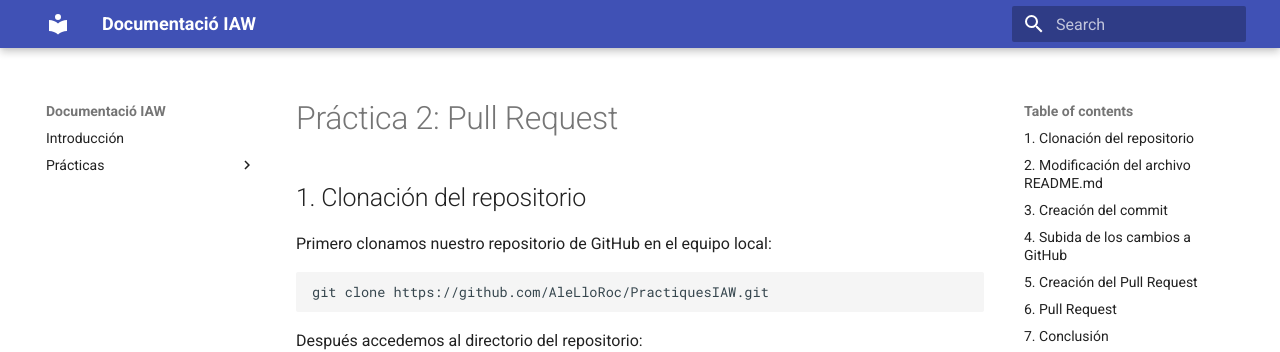
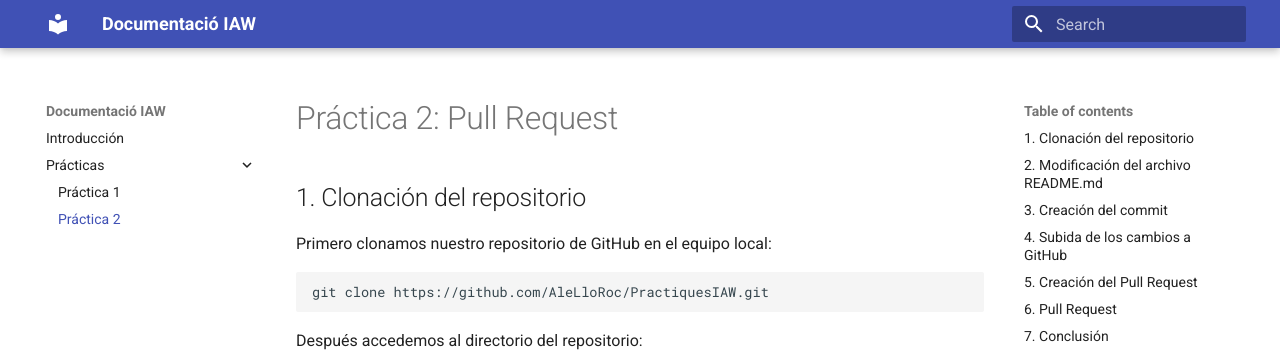
Before and after one commit to AleLloRoc/MkDocs, an MkDocs documentation site: the page built from docs/Practica2.md, in a window 1280 px wide. Shown: the top 352 px of the page. Built offline with MkDocs 1.6.1 and Material for MkDocs 9.7.7, drawn with Linux system fonts in a browser that asks for light colours.

Commit message:
Practica 2 en Nav

```diff
--- a/mkdocs.yml
+++ b/mkdocs.yml
@@ -19,3 +19,4 @@
   - Introducción: index.md
   - Prácticas:
       - Práctica 1: Practica1.md
+      - Práctica 2: Practica2.md
```
